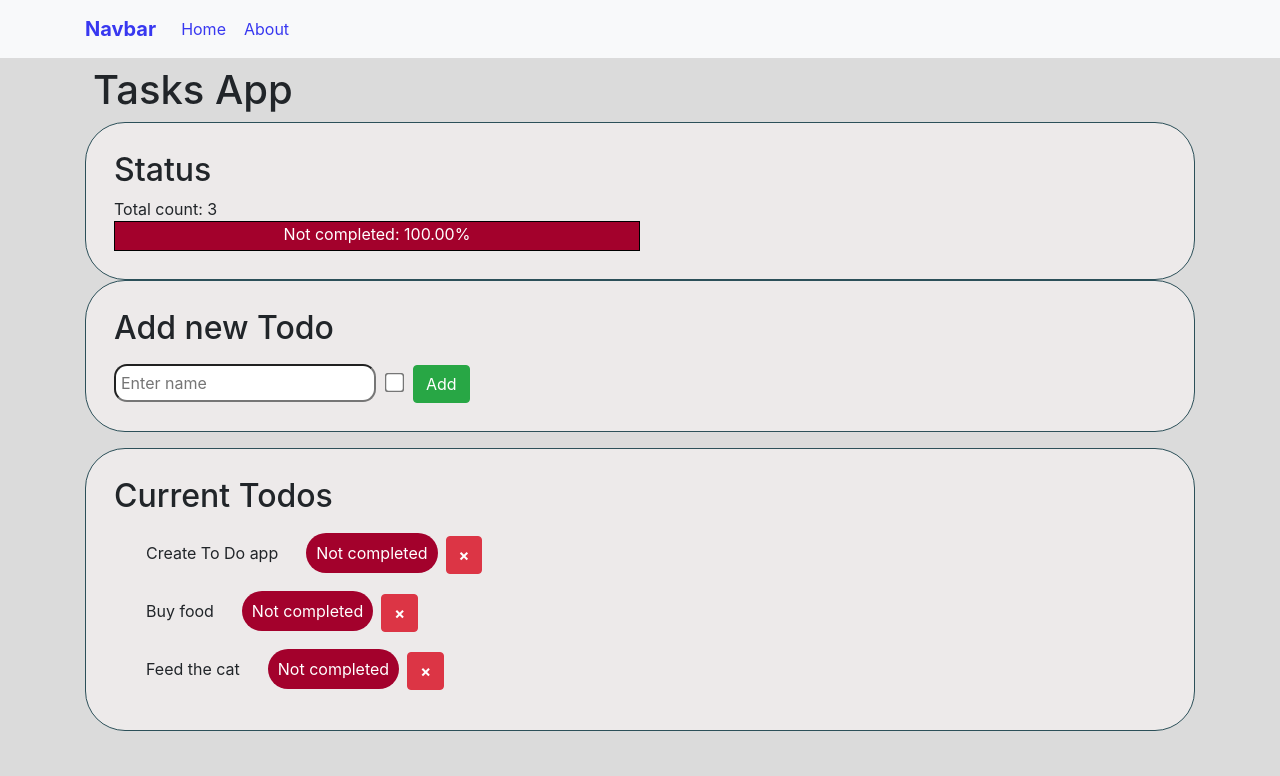
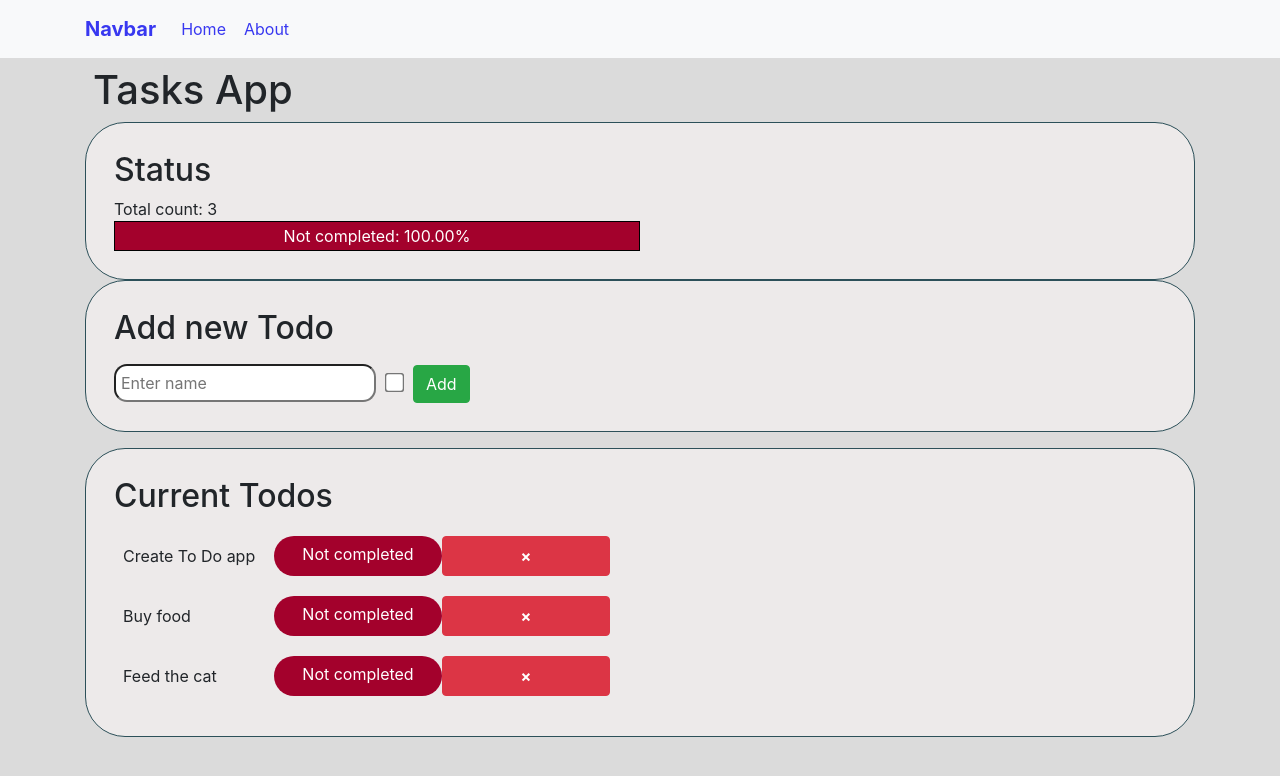
Before and after one commit to MartinKamenov/React-ToDoApp, a React (Create React App) app: page / in a window 1280 px wide. Shown: the top 776 px of the page. Built offline with nearby package versions, Linux system fonts and the light colour scheme.

Commit message:
Used bootstrap to align elements

```diff
--- a/src/components/todos/css/todos.css
+++ b/src/components/todos/css/todos.css
@@ -1,4 +1,6 @@
 .completed {
+    line-height: 100%;
+    text-align: center;
     background-color: #26a86b;
     color: white;
     border-radius: 25px;
@@ -7,6 +9,8 @@
 }
 
 .incompleted {
+    line-height: 100%;
+    text-align: center;
     background-color: #a3012c;
     color: white;
     border-radius: 25px;
@@ -20,6 +24,7 @@ span.completed-percenteger {
     background-color: #26a86b;
     color: white;
     height: 28px;
+    line-height: 28px;
     overflow: hidden;
     display: inline-block;
     white-space: nowrap;
@@ -31,6 +36,7 @@ span.incompleted-percenteger {
     background-color: #a3012c;
     color: white;
     height: 28px;
+    line-height: 28px;
     overflow: hidden;
     display: inline-block;
     white-space: nowrap;
@@ -47,12 +53,14 @@ span.incompleted-percenteger {
 
 .status_changer {
     padding: 10px;
+    line-height: 100%;
     border: 2px solid transparent;
     border-radius: 10%;
 }
 .status_changer:hover {
     border-radius: 10px;
     padding: 10px;
+    line-height: 100%;
     border-bottom: 2px solid #ba0000;
     border-right: 2px solid #ba0000;
     border-top: 2px solid red;
@@ -67,6 +75,7 @@ span.incompleted-percenteger {
 }
 
 .delete-btn {
+    line-height: 100%;
     font-weight: bold !important;
 }
 
--- a/src/components/todos/todo.jsx
+++ b/src/components/todos/todo.jsx
@@ -2,12 +2,12 @@ import React from 'react';
 
 const Todo = (props) => {
     return (
-        <div className='todo'>
-            <span className='m-2 status_changer' onClick={() => props.onChange(props.id)}>
+        <div className='todo col-md-6 row'>
+            <span className='status_changer col-md-4' onClick={() => props.onChange(props.id)}>
                 {props.todo.name}
             </span>
             {props.children}
-            <button className="delete-btn btn btn-danger"
+            <button className="delete-btn btn btn-danger col-md-4"
                 onClick={() => props.onDelete(props.id)}>&times;
             </button>
         </div>
--- a/src/components/todos/todos.jsx
+++ b/src/components/todos/todos.jsx
@@ -31,7 +31,7 @@ class ToDos extends Component {
 
     showStatusOfTodo(id) {
         const completed = this.state.todos[id].completed;
-        const classList = "m-2 " + (completed ? "completed" : "incompleted");
+        const classList = "col-md-4 " + (completed ? "completed" : "incompleted");
         const status = this.state.todos[id].completed ? "Completed" : "Not completed";
         return <span className={classList}>{status}</span>;
     }
```
